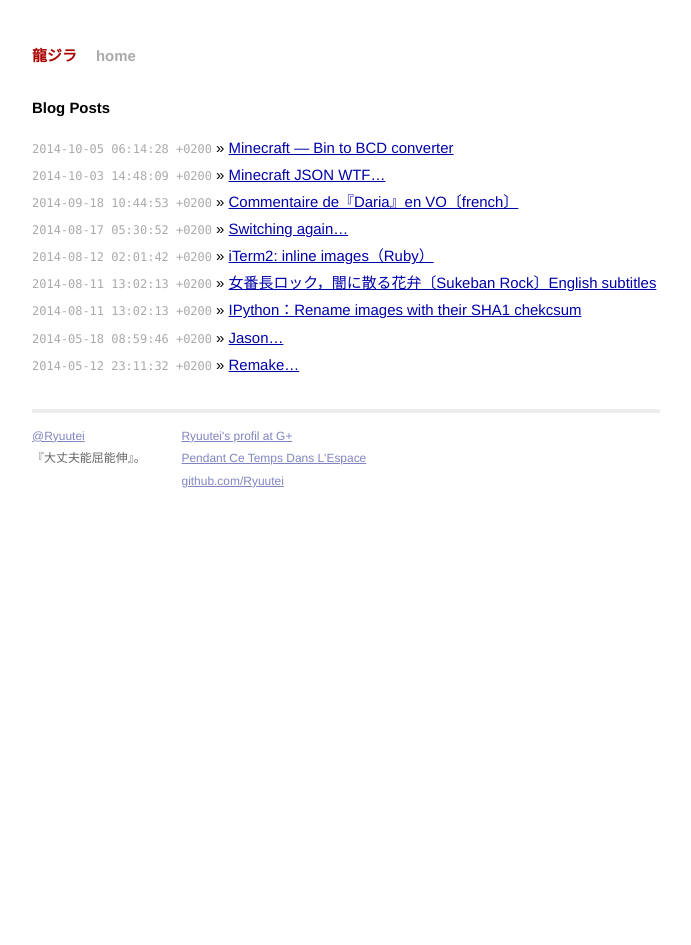
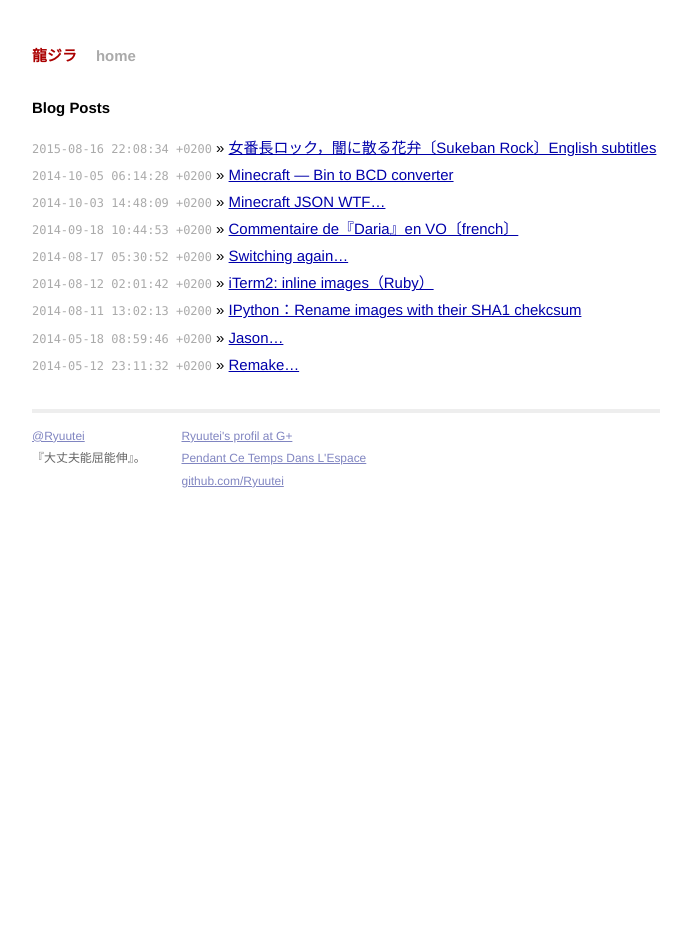
Before and after one commit to Ryuutei/Ryuutei.github.io, a Jekyll site: the page built from index.html, in a window 1280 px wide. Shown: the whole page, without its empty margins (294-985 px from the left). Built offline with Jekyll 4.4.1, drawn with Linux system fonts in a browser that asks for light colours; Markdown is read by kramdown in place of the engine named in the settings.

Commit message:
date correction on the last blog post.

```diff
--- a/_posts/2015-08-16-sukebanrokku.md
+++ b/_posts/2015-08-16-sukebanrokku.md
@@ -3,7 +3,7 @@ categories: "Arts"
 published: True
 layout: post
 tags:   subtitles, Tomo
-date:   2014-08-11T11:02:13
+date:   2015-08-16T20:08:34
 title: "女番長ロック，闇に散る花弁〔Sukeban Rock〕English subtitles"
 ---
 
```
